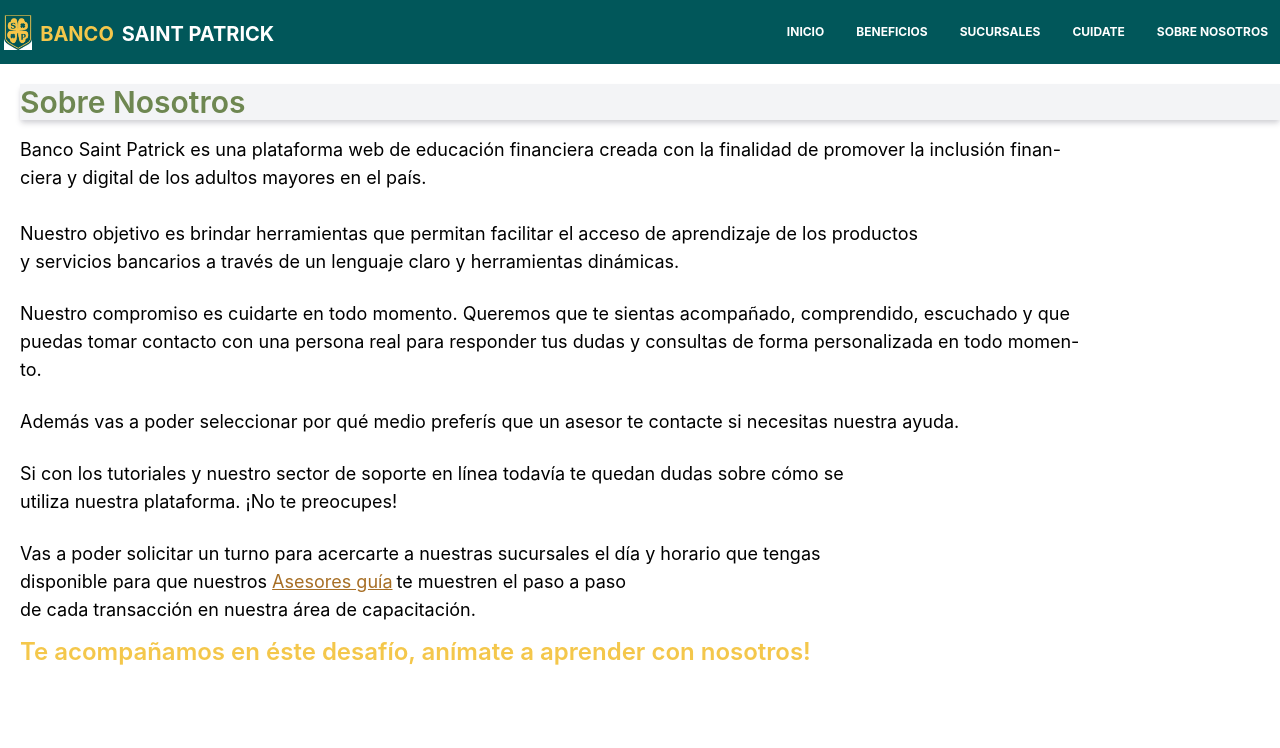
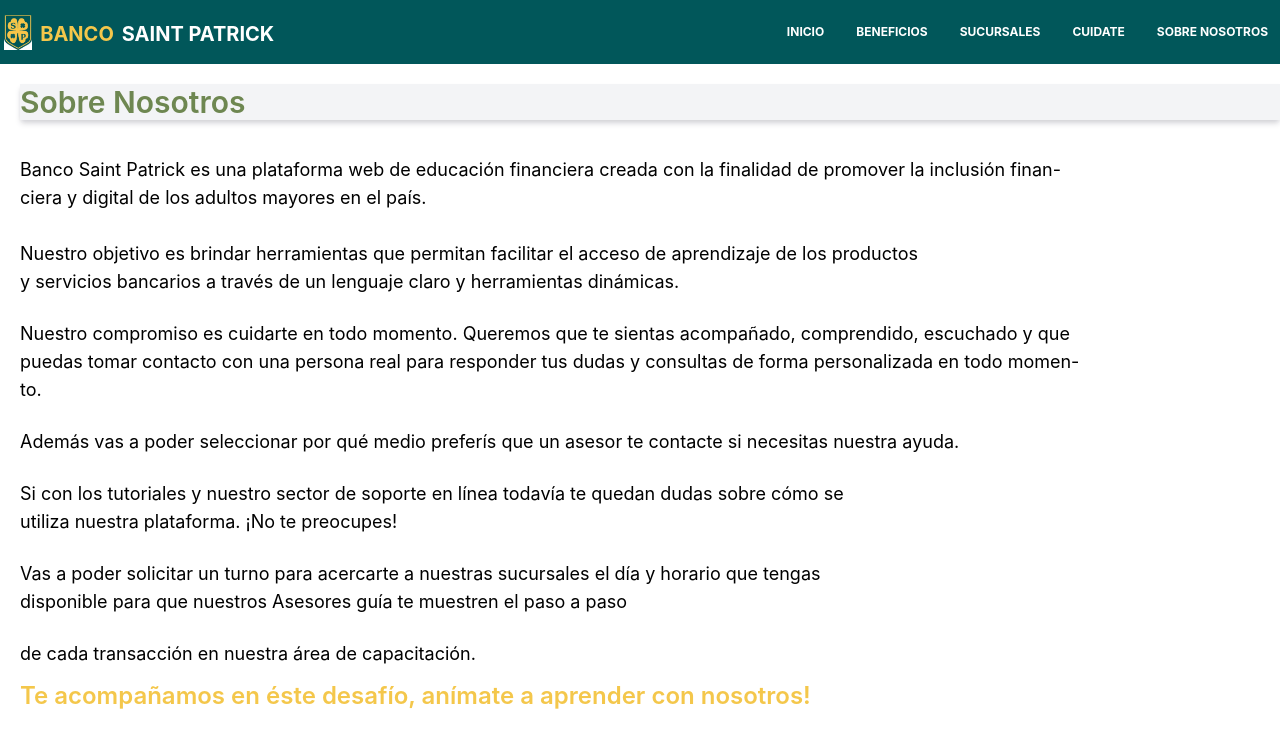
Before and after one commit to bank-saint-patrick/saint-patrick-bank-frontend, a React (Create React App) app: page /sobre-nosotros in a window 1280 px wide. Shown: the top 748 px of the page. Built offline with nearby package versions, Linux system fonts and the light colour scheme.

Commit message:
modificaciones en Inicio y agregación interfaz ruta No Encontrada

```diff
--- a/src/App.jsx
+++ b/src/App.jsx
@@ -9,6 +9,7 @@ import Cashiers from './components/website/Cashiers';
 import TakeCareOfYourself from './components/website/TakeCareOfYourself';
 import AboutUs from './components/website/AboutUs';
 import './App.css';
+import { NotFound } from './components/NotFound/NotFound';
 
 function App() {
   return (
@@ -23,6 +24,7 @@ function App() {
         <Route path="/cajeros" element={<Cashiers />} />
         <Route path="/cuidate" element={<TakeCareOfYourself />} />
         <Route path="/sobre-nosotros" element={<AboutUs />} />
+        <Route path='/:any' element={<NotFound />} />
       </Routes>
     </BrowserRouter>
   );
--- /dev/null
+++ b/src/components/NotFound/NotFound.jsx
@@ -0,0 +1,16 @@
+import React from "react";
+import { Link } from "react-router-dom";
+
+export const NotFound = () => {
+    return (
+        <div>
+            <header className="bg-desert p-5">
+                <h3 className="text-2xl text-white text-center">La página que solicitó no ha sido encontrada</h3>
+            </header>
+            <div className="flex flex-col space-y-9 mx-2 my-60 text-center">
+                <span className="text-xl">Para regresar al Inicio Bancario dé click en: </span>
+                <Link to='/inicio' className="text-xl underline text-blue-500 font-semibold hover:text-blue-400">Volver al Home</Link>
+            </div>
+        </div>
+    )
+}
--- a/src/components/website/AboutUs/index.jsx
+++ b/src/components/website/AboutUs/index.jsx
@@ -1,5 +1,4 @@
 import React from 'react';
-import { Link } from 'react-router-dom';
 import Navbar from '../../Navbar';
 
 export default function AboutUs() {
@@ -9,7 +8,7 @@ export default function AboutUs() {
       <div className="container mx-auto mt-5 full-height-conditional w-auto">
         <div className='grid grid-cols-1 text-left xsm:ml-7 lg:ml-5'>
           <h4 className='bg-gray-100 shadow-md shadow-zinc-300 text-3xl text-dingley font-semibold'>Sobre Nosotros</h4>
-          <p className='text-lg my-4'>
+          <p className='text-lg mt-9 mb-4'>
             Banco Saint Patrick es una plataforma web de educación financiera creada con la finalidad de promover la inclusión finan-<br></br>ciera
             y digital de los adultos mayores en el país.
           </p>
@@ -30,12 +29,13 @@ export default function AboutUs() {
           </p>
           <p className='text-lg my-3'>
             Vas a poder solicitar un turno para acercarte a nuestras sucursales el día y horario que tengas<br></br>
-            disponible para que nuestros <Link to='/#'><span className='underline text-desert hover:text-orange-600 mr-1'>Asesores guía</span></Link>
-            te muestren el paso a paso<br></br>
+            disponible para que nuestros Asesores guía te muestren el paso a paso<br></br>
+          </p>
+          <p  className='text-lg my-3'>
             de cada transacción en nuestra área de capacitación.
           </p>
         </div>
-        <span className='text-2xl text-cream-can font-semibold  xsm:ml-7 lg:ml-5'>Te acompañamos en éste desafío, anímate a aprender con nosotros!</span>
+        <span className='mt-7 text-2xl text-cream-can font-semibold  xsm:ml-7 lg:ml-5'>Te acompañamos en éste desafío, anímate a aprender con nosotros!</span>
       </div>
     </div>
   );
--- a/src/components/website/Home/index.jsx
+++ b/src/components/website/Home/index.jsx
@@ -13,7 +13,7 @@ export default function Home() {
             <h2 className='text-3xl text-dingley mb-3 pl-3 ml-20'>INICIO BANCARIO</h2>
             <hr className='invisible sm:visible md:visible lg:visible xl:visible'></hr>
             <div className='container grid grid-cols-4 bg-no-repeat'>
-              <p className='col-span-3 ml-80 mt-10 w-auto py-20 text-lg font-bold' id='paragraph1'>
+              <p className='col-span-3 ml-96 mt-10 w-auto py-20 text-lg font-bold' id='paragraph1'>
                 Aprende a usar el sistema de banca en línea desde
                 una<br></br>computadora, tablet o celular. ¡Si tienes más dudas<br></br>ponte en contacto con nosotros!
                 <img src="https://img.icons8.com/external-royyan-wijaya-detailed-outline-royyan-wijaya/48/000000/external-arrow-arrow-line-royyan-wijaya-detailed-outline-royyan-wijaya-6.png" alt='arrow not found' className='mt-5 ml-44 pl-80  hover:translate-y-3.5 ease-out duration-75'/>
@@ -21,10 +21,10 @@ export default function Home() {
             </div>
           </div>
 
-          <div className="flex flex-row bg-cream-can mb-5 p-4 h-96 shadow-md shadow-slate-600 w-full h-9/11 sm:w-9/11 md:w-3/4 lg:w-5/6 lg:h-80 xl:w-2/3 xl:h-80 2xl:w-1/2 2xl:h-80 2xl:mb-12">
+          <div className="flex flex-row bg-cream-can mb-5 p-4 h-96 rounded-sm shadow-lg shadow-slate-600 w-full h-9/11 space-x-1.5 sm:w-9/11 sm:space-x-3 md:w-3/4 md:ml-44 lg:w-5/6 lg:h-80 lg:ml-48 xl:w-2/3 xl:h-80 xl:ml-44 2xl:w-1/2 2xl:h-80 2xl:mb-12">
             <div className="w-2/4 mr-0">
               <img src={logo} alt="logo no hallado" width="24em" />
-              <img src={initImg} alt='imagen de sección sin encontrar' className='mt-2 rounded-lg shadow-lg shadow-zinc-500' />
+              <img src={initImg} alt='imagen de sección sin encontrar' className='mt-2 rounded-lg shadow-md shadow-zinc-500' />
             </div>
             <div className="w-2/3 text-center ml-0">
               <h3 className='text-plantation font-bold mt-5 mb-7 text-3xl sm:text-4xl md:text-4xl lg:text-5xl lg:font-semibold xl:text-5xl 2xl:text-6xl 2xl:font-semibold'>BIENVENIDO</h3>
```
Also changed, not shown: src/assets/about-us-img.jpeg (added).
